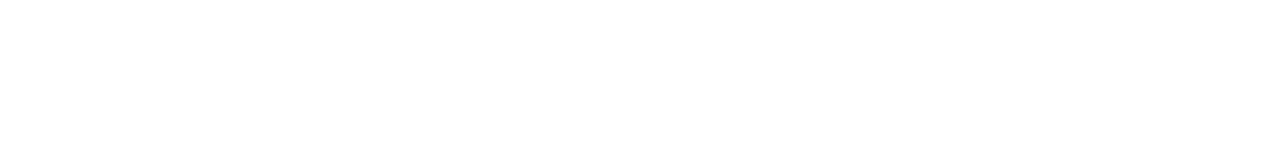
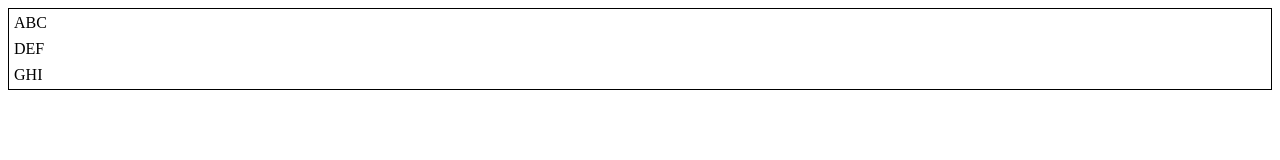
Before and after one commit to Nodineah/Flex, a plain HTML site: page index.html in a window 1280 px wide. Drawn offline with Linux system fonts and the light colour scheme.

Commit message:
Add Flexbox CSS for .container and .block1, 2, and 3

```diff
--- a/index.html
+++ b/index.html
@@ -3,8 +3,25 @@
     <head>
         <meta charset="UTF-8">
         <title>Flexbox</title>
+        <link rel="stylesheet" href="styles.css">
     </head>
     <body>
-
+        <div class="container">
+            <div class="block1">
+                <div class="box-1">A</div>
+                <div class="box-2">B</div>
+                <div class="box-3">C</div>
+            </div>
+            <div class="block2">
+                <div class="box-4">D</div>
+                <div class="box-5">E</div>
+                <div class="box-6">F</div>
+            </div>
+            <div class="block3">
+                <div class="box-7">G</div>
+                <div class="box-8">H</div>
+                <div class="box-9">I</div>
+            </div>
+        </div>
     </body>
 </html>
--- a/styles.css
+++ b/styles.css
@@ -0,0 +1,15 @@
+.container {
+    display:flex;
+    flex-direction: column;
+    gap: 8px;
+    padding: 5px;
+    border: 1px solid #000;
+}
+
+.block1,
+.block2,
+.block3 {
+    display: flex;
+    flex-direction: row;
+
+}
```
